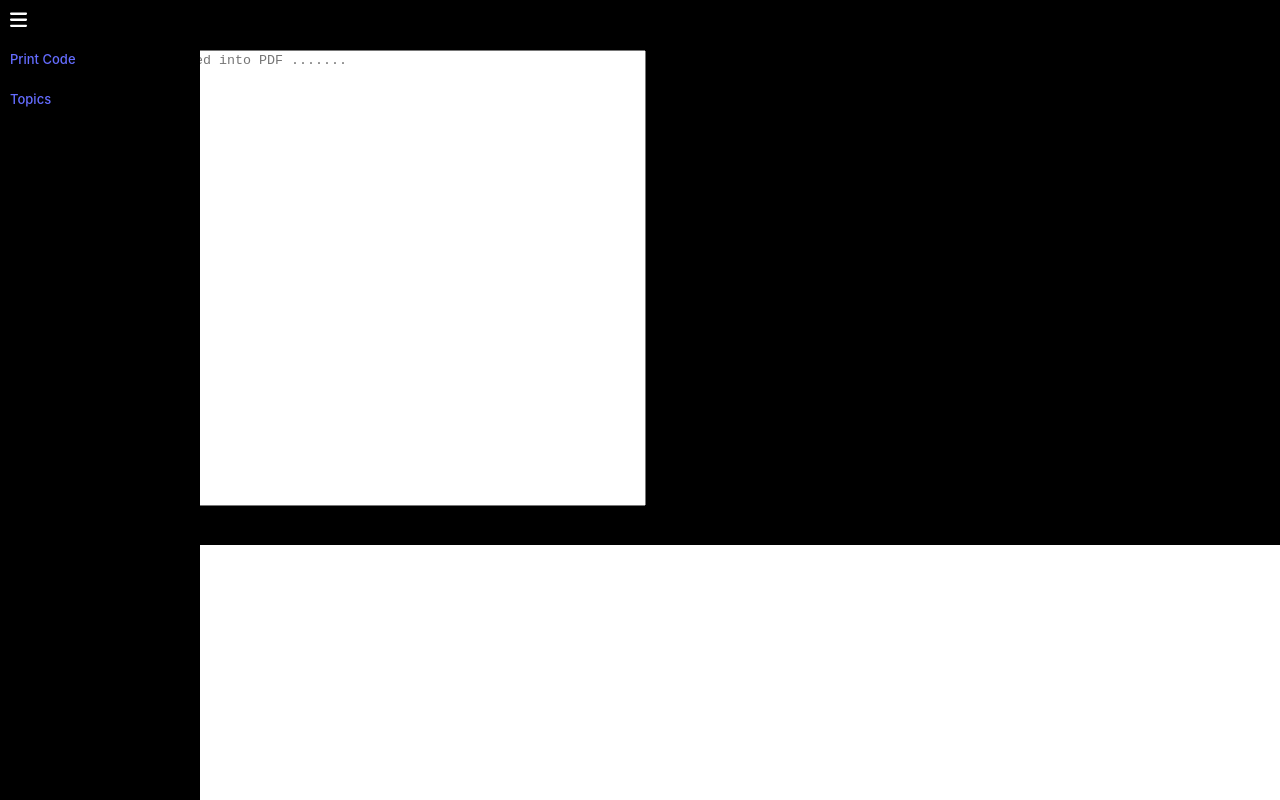
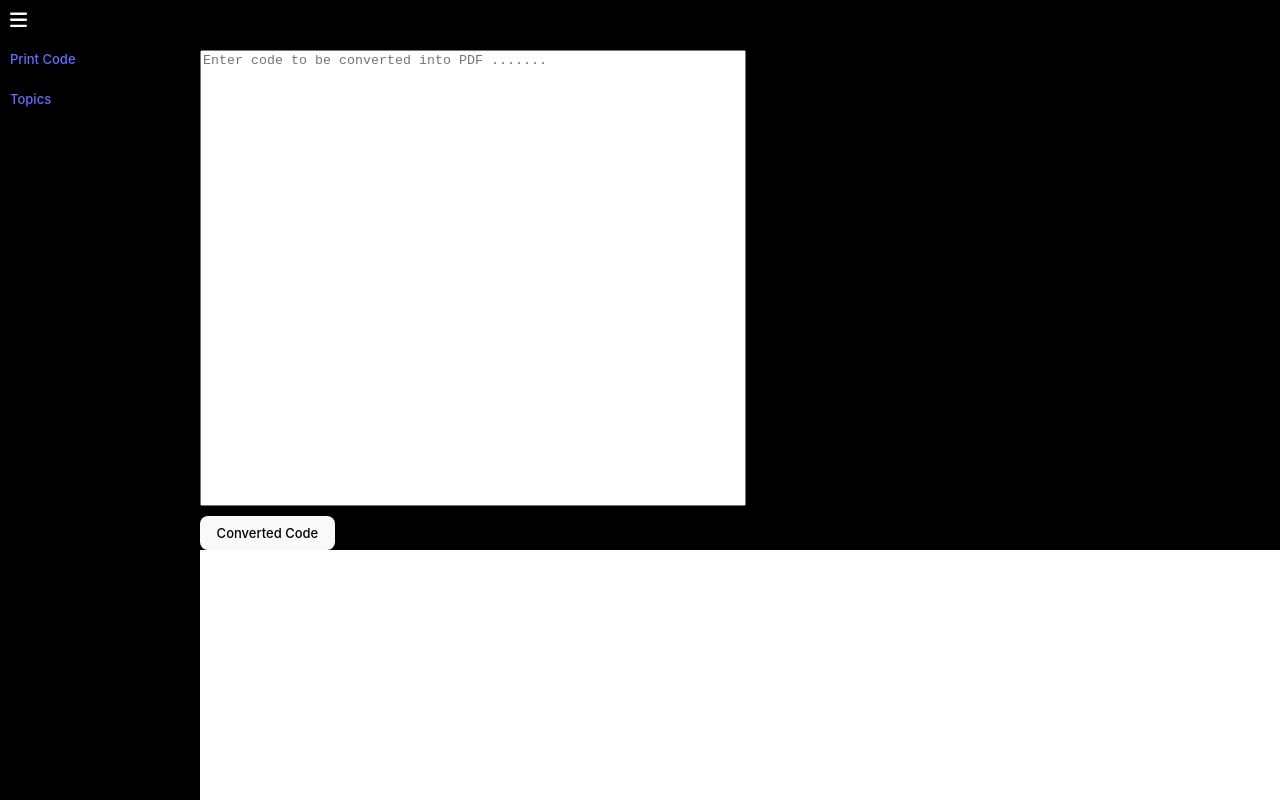
Before and after one commit to randhavevaibhav/JsManual2, a React (Create React App) app: page /JsManual2/printcode in a window 1280 px wide. Built offline with nearby package versions, Linux system fonts and the light colour scheme; a small style sheet from the web is missing.

Commit message:
Added style changes

```diff
--- a/src/components/PrintCode.js
+++ b/src/components/PrintCode.js
@@ -38,11 +38,8 @@ const sendTextArea = ()=>{
       </>:<> <div className="textArea">
             <textarea rows="30" cols="80" id="codeTextArea" placeholder="Enter code to be converted into PDF ......."></textarea>
 
-        </div>
-        <div className="con-code-button">
-           {/* <Link to="/JsManual2/concode" onClick={()=>{
 
-           }}>Converted Code</Link> */}
+
            <button onClick={()=>{
 
                 sendTextArea();
--- a/src/styles/PrintCode.css
+++ b/src/styles/PrintCode.css
@@ -8,7 +8,19 @@
 textarea {
     resize: none;
     width: 50%;
+    display: flex;
+    flex-direction: column;
   }
+.textArea
+{
+  margin-left: 200px;
+  display: flex;
+  flex-direction: column;
+  gap: 10px;
+}
+.textArea>button{
+  width: fit-content;
+}
 
   @media only screen and (max-width: 600px) {
 
@@ -16,4 +28,8 @@ textarea {
 
         width: 92%;
       }
+      .textArea
+{
+  margin-left: 0px;
+}
   }
--- a/src/styles/TopicItems.css
+++ b/src/styles/TopicItems.css
@@ -1,13 +1,12 @@
-.main-container
-{
+.main-container {
   display: flex;
   flex-wrap: wrap;
   gap: 10px;
   margin-top: 50px;
+  margin-left: 200px;
 }
 
-
-.container{
+.container {
   height: fit-content;
   width: 500px;
 
@@ -15,52 +14,47 @@
   padding: 0px;
   border-radius: 10px;
   margin: 10px;
-
 }
-.padding20px
-{
+.padding20px {
   padding: 20px;
 }
-.topic-name{
-
+.topic-name > b {
+  font-weight: 700;
+  font-size: 19px;
 }
 
-.Code{
-
+.Code {
 }
 
-.explanation{
-
+.explanation {
 }
-.ImpPoints > .points
-{
+.ImpPoints > .points {
   display: flex;
-  gap:10px;
+  gap: 10px;
 }
-p{
+p {
   font-size: 15px;
 }
 
-.youtube-links
-{
-
+.youtube-links {
 }
 
-.code-body{
+.code-body {
   border-radius: 10px;
 }
 
-.first-section{
+.first-section {
   display: flex;
   align-items: center;
   justify-content: space-between;
   padding: 10px;
 }
 
-
-
 @media only screen and (max-width: 600px) {
-   .container{
+  .container {
     width: 98%;
   }
+  .main-container {
+    margin-left: 0px;
   }
+}
```
Lines whose indentation alone changed are shown as unchanged.
